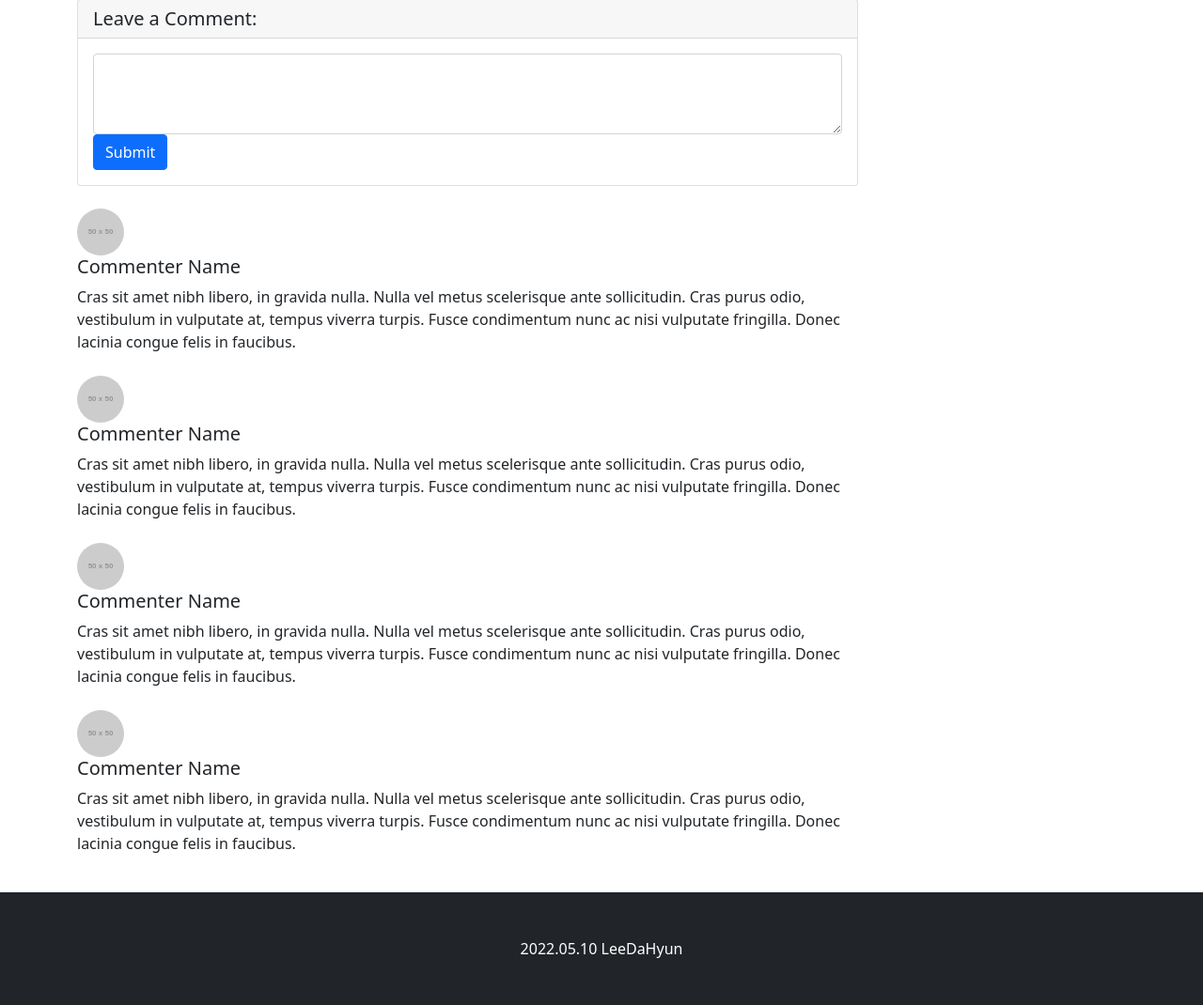
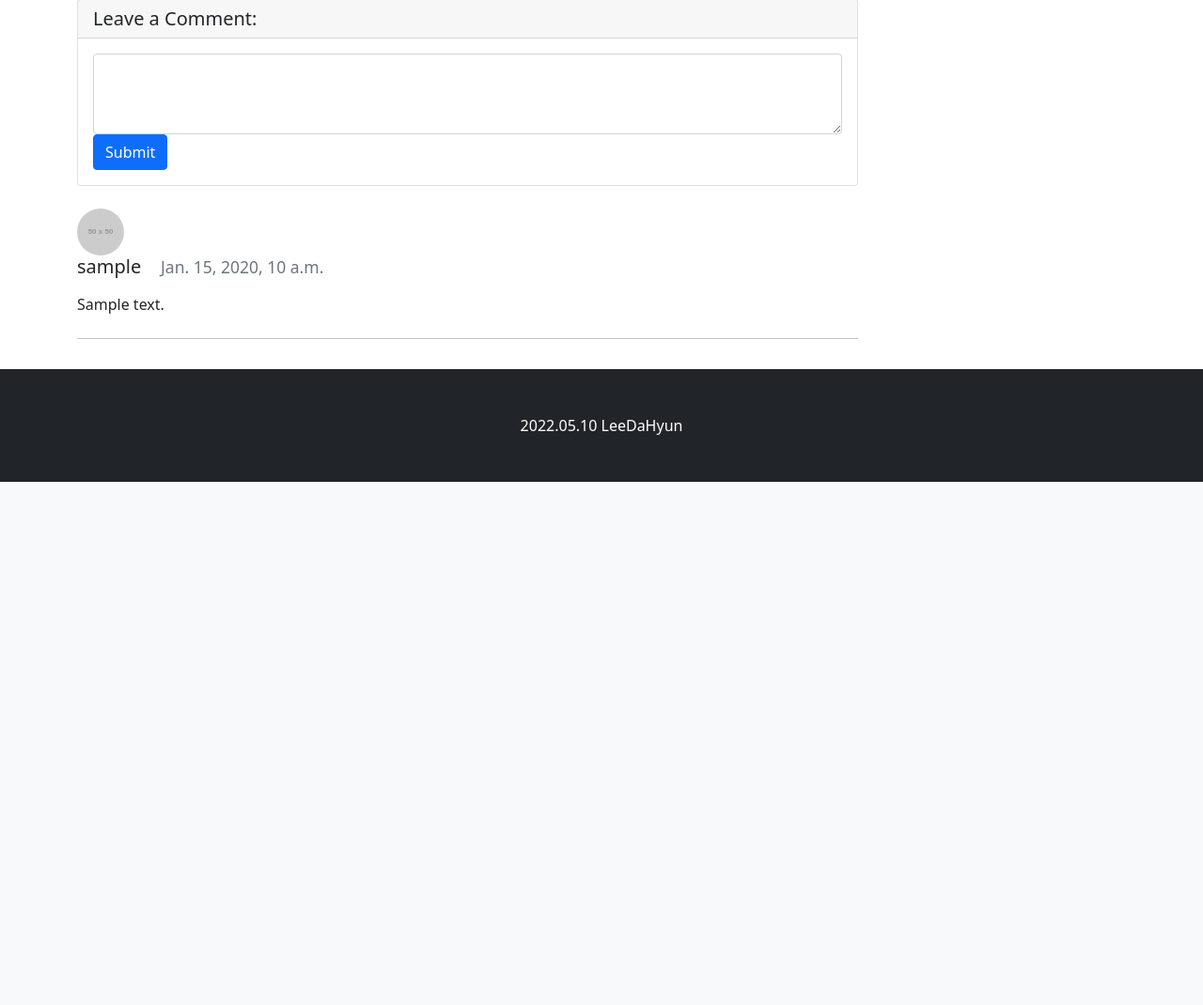
Before and after one commit to dahyun0917/2022_1_GETIT_django, a Django app: page /blog/1/ in a window 1280 px wide. Shown: the part 829-1899 px from the top of the page at 94% size. After the commit the page ends 1342 px from the top, so only its background shows below. Run offline with Django 4.2, Linux system fonts and the light colour scheme; tables that the repository leaves empty hold one stand-in row (values such as "Sample post"); grey boxes marked "Sample" are stand-in pictures; grey boxes labelled with a size stand in for pictures from a placeholder-image service; some libraries are stand-ins or nearby versions.

Commit message:
댓글을 포스트 상세 페이지에 나타내기

```diff
--- a/blog/admin.py
+++ b/blog/admin.py
@@ -1,5 +1,5 @@
 from django.contrib import admin
-from .models import Post,Category,Tag
+from .models import Post,Category,Tag,Comment
 
 # Register your models here.
 admin.site.register(Post)
@@ -12,3 +12,4 @@ class TagAdmin(admin.ModelAdmin):
 
 admin.site.register(Category,CategoryAdmin)
 admin.site.register(Tag,TagAdmin)
+admin.site.register(Comment)
--- a/blog/models.py
+++ b/blog/models.py
@@ -58,3 +58,16 @@ class Post(models.Model):
 
     def get_file_ext(self):
         return self.get_file_name().split('.')[-1]
+
+class Comment(models.Model):
+    post=models.ForeignKey(Post,on_delete=models.CASCADE)
+    author=models.ForeignKey(User,on_delete=models.CASCADE)
+    content=models.TextField()
+    created_at=models.DateTimeField(auto_now_add=True)
+    modified_at=models.DateTimeField(auto_now=True)
+
+    def __str__(self):
+        return f'{self.author}::{self.content}'
+
+    def get_absolute_url(self):
+        return f'{self.post.get_absolute_url()}#comment-{self.pk}'
--- a/blog/templates/blog/post_detail.html
+++ b/blog/templates/blog/post_detail.html
@@ -88,47 +88,20 @@
             </div>
         </div>
 
-        <!-- Single Comment -->
-        <div class="media mb-4">
-            <img class="d-flex mr-3 rounded-circle" src="http://placehold.it/50x50" alt="">
-            <div class="media-body">
-                <h5 class="mt-0">Commenter Name</h5>
-                Cras sit amet nibh libero, in gravida nulla. Nulla vel metus scelerisque ante sollicitudin. Cras
-                purus odio, vestibulum in vulputate at, tempus viverra turpis. Fusce condimentum nunc ac nisi
-                vulputate fringilla. Donec lacinia congue felis in faucibus.
-            </div>
-        </div>
-
-        <!-- Comment with nested comments -->
-        <div class="media mb-4">
-            <img class="d-flex mr-3 rounded-circle" src="http://placehold.it/50x50" alt="">
-            <div class="media-body">
-                <h5 class="mt-0">Commenter Name</h5>
-                Cras sit amet nibh libero, in gravida nulla. Nulla vel metus scelerisque ante sollicitudin. Cras
-                purus odio, vestibulum in vulputate at, tempus viverra turpis. Fusce condimentum nunc ac nisi
-                vulputate fringilla. Donec lacinia congue felis in faucibus.
-
-                <div class="media mt-4">
+        {% if post.comment_set.exists %}
+            {% for comment in post.comment_set.iterator %}
+                <!-- Single Comment -->
+                <div class="media mb-4" id="comment-{{ comment.pk }}">
                     <img class="d-flex mr-3 rounded-circle" src="http://placehold.it/50x50" alt="">
                     <div class="media-body">
-                        <h5 class="mt-0">Commenter Name</h5>
-                        Cras sit amet nibh libero, in gravida nulla. Nulla vel metus scelerisque ante
-                        sollicitudin. Cras purus odio, vestibulum in vulputate at, tempus viverra turpis. Fusce
-                        condimentum nunc ac nisi vulputate fringilla. Donec lacinia congue felis in faucibus.
+                        <h5 class="mt-0">{{ comment.author.username }} &nbsp;&nbsp;
+                            <small class="text-muted">{{ comment.created_at }}</small>
+                        </h5>
+                        <p>{{ comment.content | linebreaks }}</p>
                     </div>
                 </div>
-
-                <div class="media mt-4">
-                    <img class="d-flex mr-3 rounded-circle" src="http://placehold.it/50x50" alt="">
-                    <div class="media-body">
-                        <h5 class="mt-0">Commenter Name</h5>
-                        Cras sit amet nibh libero, in gravida nulla. Nulla vel metus scelerisque ante
-                        sollicitudin. Cras purus odio, vestibulum in vulputate at, tempus viverra turpis. Fusce
-                        condimentum nunc ac nisi vulputate fringilla. Donec lacinia congue felis in faucibus.
-                    </div>
-                </div>
-
-            </div>
-        </div>
+            {% endfor %}
+        {% endif %}
     </div>
+    <hr/>
 {% endblock %}
```
Also changed, not shown: blog/tests.py (+13 -5 lines).
